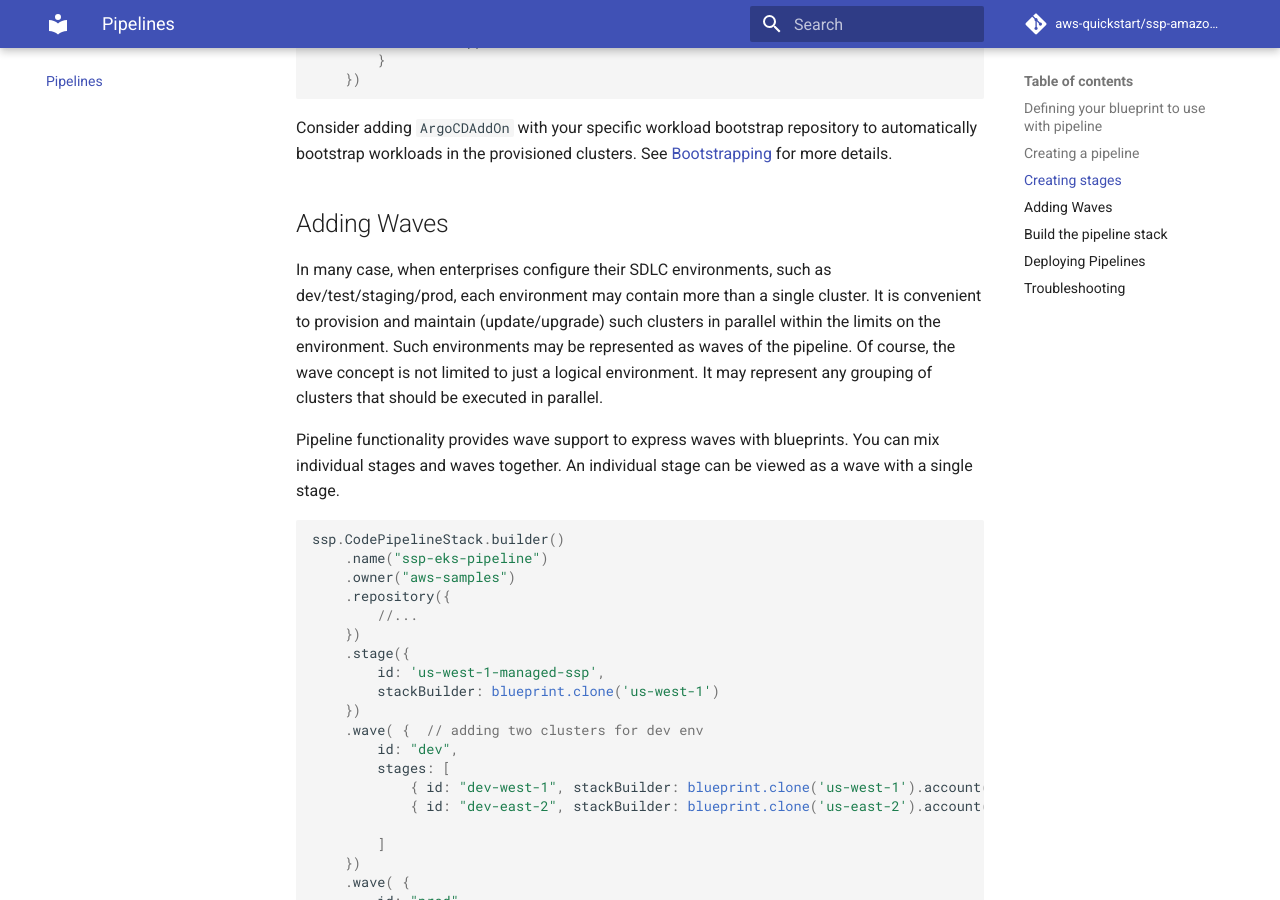
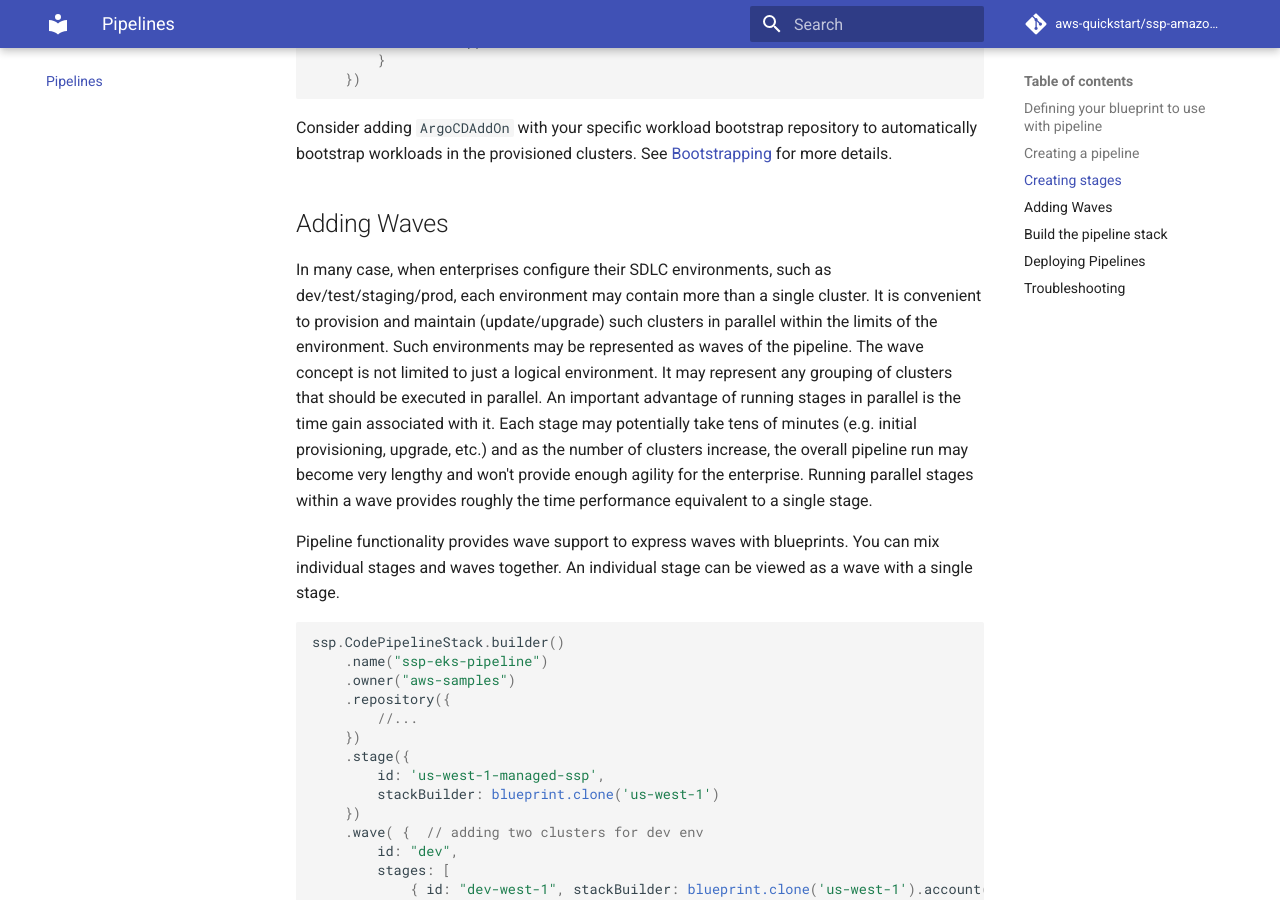
Before and after one commit to aws-quickstart/cdk-eks-blueprints, an MkDocs documentation site: the page built from docs/pipelines.md, in a window 1280 px wide and 900 px high, scrolled down 2069 px. Built offline with MkDocs 1.6.1 and Material for MkDocs 9.7.7, drawn with Linux system fonts in a browser that asks for light colours; comment, search, counter and statistics services are not loaded; some of the changed text lies outside the part shown.

Commit message:
addressing code review comments

```diff
--- a/docs/pipelines.md
+++ b/docs/pipelines.md
@@ -88,7 +88,7 @@
 ## Adding Waves
 
 In many case, when enterprises configure their SDLC environments, such as dev/test/staging/prod, each environment may contain more than a single cluster.
-It is convenient to provision and maintain (update/upgrade) such clusters in parallel within the limits on the environment. Such environments may be represented as waves of the pipeline. Of course, the wave concept is not limited to just a logical environment. It may represent any grouping of clusters that should be executed in parallel.
+It is convenient to provision and maintain (update/upgrade) such clusters in parallel within the limits of the environment. Such environments may be represented as waves of the pipeline. The wave concept is not limited to just a logical environment. It may represent any grouping of clusters that should be executed in parallel. An important advantage of running stages in parallel is the time gain associated with it. Each stage may potentially take tens of minutes (e.g. initial provisioning, upgrade, etc.) and as the number of clusters increase, the overall pipeline run may become very lengthy and won't provide enough agility for the enterprise. Running parallel stages within a wave provides roughly the time performance equivalent to a single stage.
 
 Pipeline functionality provides wave support to express waves with blueprints. You can mix individual stages and waves together. An individual stage can be viewed as a wave with a single stage.
 
@@ -152,7 +152,7 @@
 
 ## Deploying Pipelines
 
-In order to deploy pipelines each account and region where pipeline will either be running or deploying should be bootstrapped based on Code Pipeline [documentation](https://docs.aws.amazon.com/cdk/api/v1/docs/pipelines-readme.html#cdk-environment-bootstrapping).
+In order to deploy pipelines, each environment (account and region) where pipeline will either be running and each environment to which it will be deploying should be bootstrapped based on CodePipeline [documentation](https://docs.aws.amazon.com/cdk/api/v1/docs/pipelines-readme.html#cdk-environment-bootstrapping).
 
 Examples of bootstrapping (from the original documentation):
 
```
Also changed, not shown: 1 other file.
